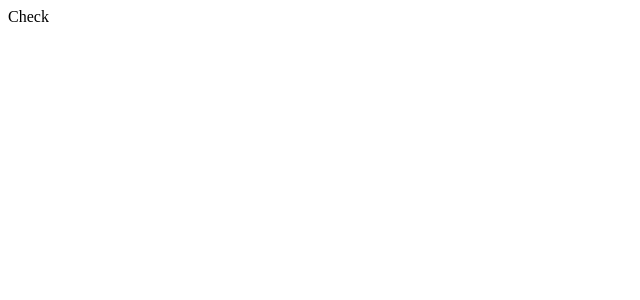
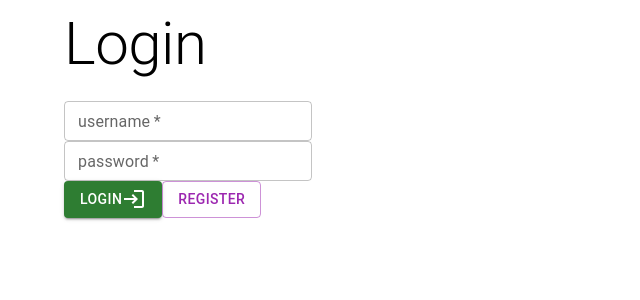
Before and after one commit to SiddharthB70/emitrr_quiz_frontend, a React (Vite) app: page / in a window 1280 px wide. Shown: the top 300 px of the page, without its empty margins (0-640 px from the left). Built offline with nearby package versions, Linux system fonts and the light colour scheme.

Commit message:
created login form

```diff
--- a/package.json
+++ b/package.json
@@ -10,6 +10,11 @@
         "preview": "vite preview"
     },
     "dependencies": {
+        "@emotion/react": "^11.11.1",
+        "@emotion/styled": "^11.11.0",
+        "@mui/icons-material": "^5.14.11",
+        "@mui/material": "^5.14.11",
+        "axios": "^1.5.1",
         "react": "^18.2.0",
         "react-dom": "^18.2.0"
     },
--- a/src/App.tsx
+++ b/src/App.tsx
@@ -1,5 +1,14 @@
+import { Container } from "@mui/material";
+import Login from "./features/auth/components/Login";
+
 function App() {
-    return <>Check</>;
+    return (
+        <>
+            <Container>
+                <Login />
+            </Container>
+        </>
+    );
 }
 
 export default App;
--- /dev/null
+++ b/src/config/index.ts
@@ -0,0 +1 @@
+export const API_URL = import.meta.env.VITE_API_URL;
--- /dev/null
+++ b/src/features/auth/components/Login.tsx
@@ -0,0 +1,65 @@
+import { Button, TextField, Typography } from "@mui/material";
+import LoginIcon from "@mui/icons-material/Login";
+import { useState } from "react";
+
+const Login = () => {
+    const [username, setUsername] = useState("");
+    const [password, setPassword] = useState("");
+
+    return (
+        <>
+            <Typography
+                variant="h2"
+                gutterBottom
+                component="h1"
+            >
+                Login
+            </Typography>
+            <form>
+                <TextField
+                    label="username"
+                    variant="outlined"
+                    size="small"
+                    sx={{
+                        display: "block",
+                    }}
+                    value={username}
+                    onChange={(e) => {
+                        setUsername(e.target.value);
+                    }}
+                    required
+                ></TextField>
+                <TextField
+                    label="password"
+                    variant="outlined"
+                    size="small"
+                    sx={{
+                        display: "block",
+                    }}
+                    type="password"
+                    value={password}
+                    onChange={(e) => {
+                        setPassword(e.target.value);
+                    }}
+                    required
+                ></TextField>
+                <Button
+                    variant="contained"
+                    color="success"
+                    type="submit"
+                >
+                    Login
+                    <LoginIcon />
+                </Button>
+                <Button
+                    color="secondary"
+                    variant="outlined"
+                >
+                    Register
+                </Button>
+            </form>
+        </>
+    );
+};
+
+export default Login;
```
Also changed, not shown: src/env.d.ts (added, +9 -0 lines), src/lib/axios.ts (added, +10 -0 lines), tsconfig.json (+6 -1 lines), 2 other files (tests, documents, lock files or other folders).
